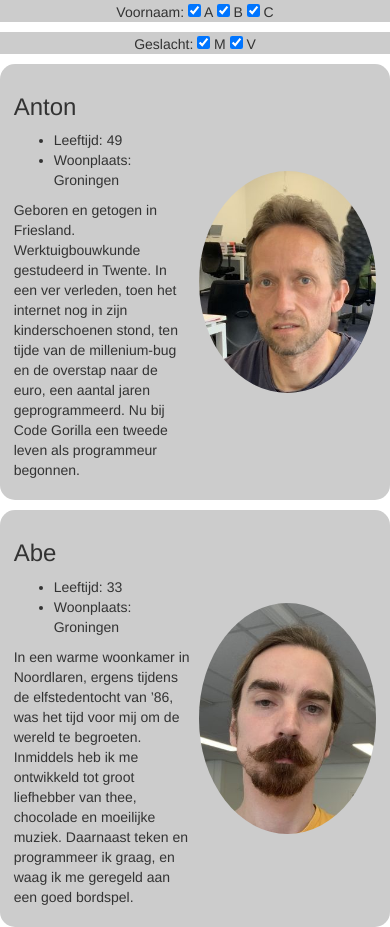
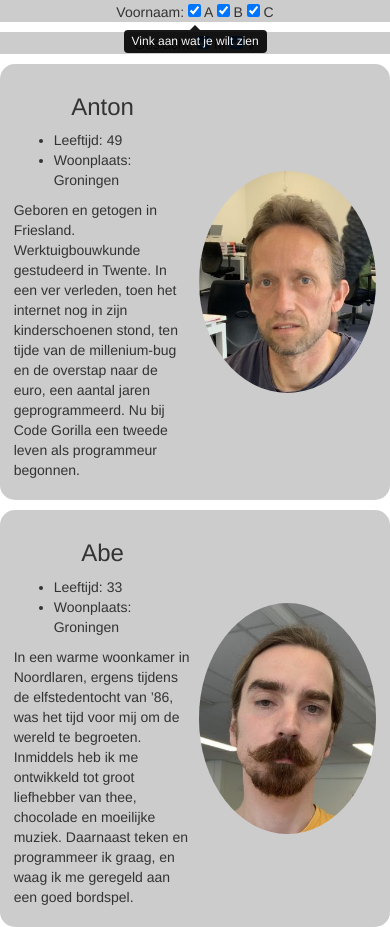
Before and after one commit to OHiddema/smoelen_filter, a plain HTML site: page index.html in a window 390 px wide. Shown: the top 927 px of the page. Drawn offline with nearby package versions, Linux system fonts and the light colour scheme.

Commit message:
add some bootstrap features

```diff
--- a/index.html
+++ b/index.html
@@ -21,14 +21,14 @@
 </head>
 
 <body>
-  <p class='selectionBox'>
+  <p class='selectionBox' data-toggle="tooltip" data-placement='bottom' title="Vink aan wat je wilt zien">
     Voornaam:
     <input type="checkbox" id='checkboxA' class='cbFilter' /> A
     <input type="checkbox" id='checkboxB' class='cbFilter' /> B
     <input type="checkbox" id='checkboxC' class='cbFilter' /> C
   </p>
 
-  <p class='selectionBox'>
+  <p class='selectionBox' data-toggle="tooltip" data-placement='bottom' title="Vink aan wat je wilt zien">
     Geslacht:
     <input type="checkbox" id='checkboxMale' class='cbFilter' /> M
     <input type="checkbox" id='checkboxFemale' class='cbFilter' /> V
--- a/script.js
+++ b/script.js
@@ -23,4 +23,6 @@ $(function () {
 
   // bootstrap
   $('img').addClass('img-circle');
+  $('h3').addClass('text-center red-text');
+  $('[data-toggle="tooltip"]').tooltip();
 });
```
